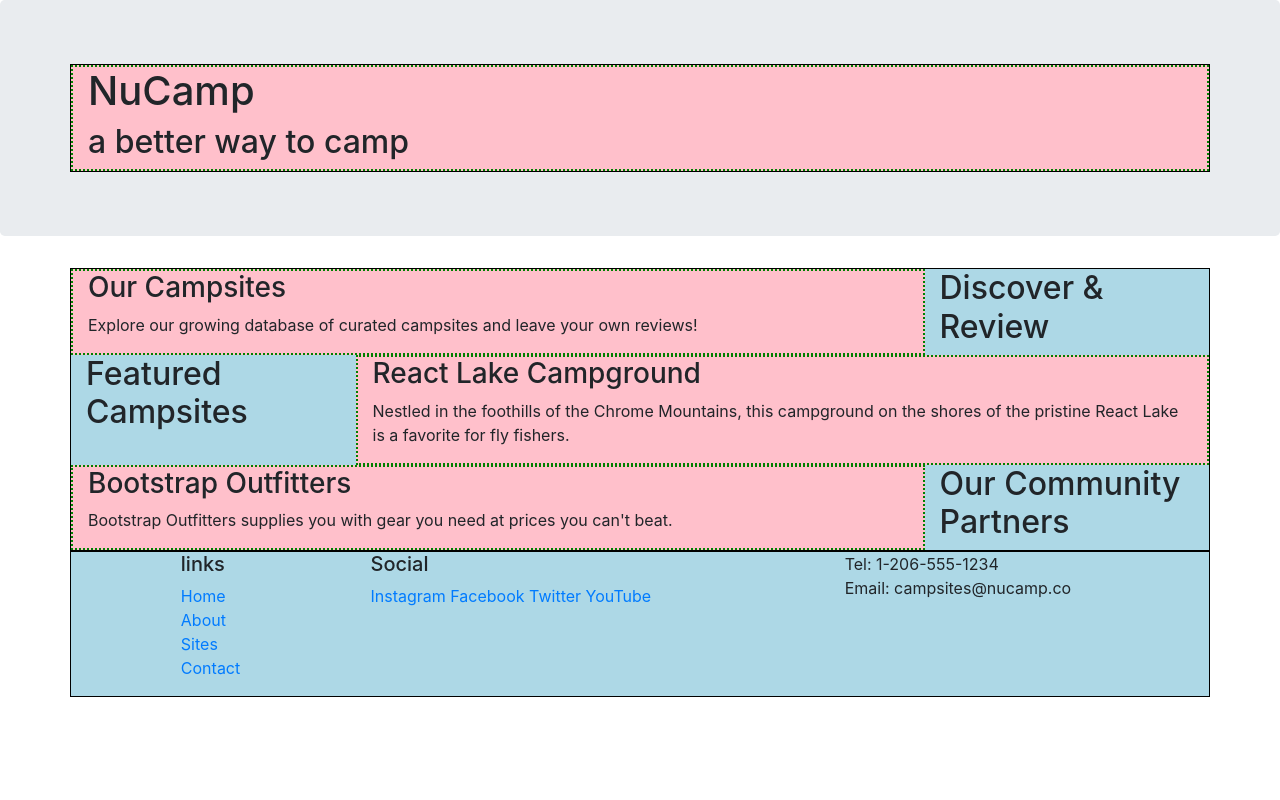
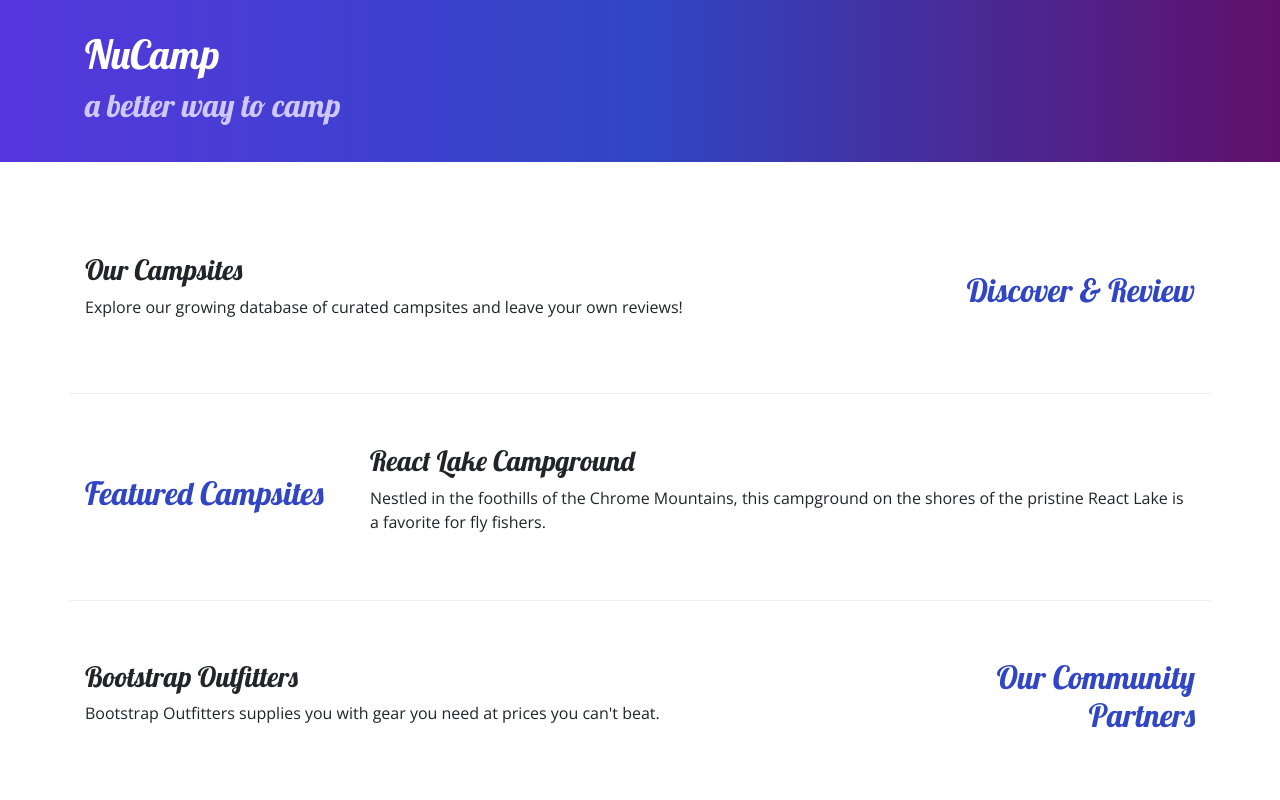
Before and after one commit to AnikThomas/Bootstrap-Project-NuCamp, a website: page index.html in a window 1280 px wide. Shown: the top 800 px of the page. Drawn offline with nearby package versions, Linux system fonts and the light colour scheme.

Commit message:
Adding Custom Styles

```diff
--- a/index.html
+++ b/index.html
@@ -1,27 +1,22 @@
 <!DOCTYPE html>
 <html lang="en">
 <head>
-    <meta charset="UTF-8"/>
+    <!-- Required meta tags always come first -->
+    <meta charset="utf-8" />
     <meta name="viewport" content="width=device-width, initial-scale=1" />
 
     <!-- Bootstrap CSS -->
-    <link rel="stylesheet" href="node_modules/bootstrap/dist/css/bootstrap.min.css"/>
+    <link rel="stylesheet" href="node_modules/bootstrap/dist/css/bootstrap.min.css" />
 
+    <!-- Additional CSS must be placed after Bootstrap CSS -->
+    <link rel="stylesheet" href="https://fonts.googleapis.com/css?family=Lobster|Open+Sans" />
+    <link rel="stylesheet" href="./styles.css"/>
 
     <title>NuCamp: A Better Way To Camp</title>
-    <style>
-        .container{
-            border: solid 1px black;
-            background-color: lightblue;
-        }
-        .col{
-            border:dotted green 2px;
-            background-color: pink;
-        }
-    </style>
+
 </head>
 <body>
-    <header class="jumbotron">
+    <header class="jumbotron jumbotron-fluid">
         <div class="container">
             <div class="row">
                 <div class="col">
@@ -33,9 +28,9 @@
     </header>
 
         <div class="container">
-           <div class="row">
+           <div class="row row-content align-items-center">
             <div class="col-sm-4 order-sm-last col-md-3">
-                <h2>Discover & Review</h2>
+                <h2 class="text-sm-right">Discover & Review</h2>
             </div>
             <div class="col">
                 <h3>Our Campsites</h3>
@@ -44,7 +39,7 @@
         </div>
 
 
-            <div class="row">
+            <div class="row row-content align-items-center">
                 <div class="col-sm-4 col-md-3">
                 <h2>Featured Campsites</h2>
             </div>
@@ -56,9 +51,9 @@
             </div>
         </div>
 
-            <div class="row">
+            <div class="row row-content align-items-center">
                 <div class="col-sm-4 order-sm-last col-md-3">
-                    <h2>Our Community Partners</h2>
+                    <h2 class="text-sm-right">Our Community Partners</h2>
                 </div>
             <div class="col">
                 <h3>Bootstrap Outfitters</h3>
@@ -80,7 +75,7 @@
                     </ul>
                 </div>
 
-                <div class="col-6 col-sm-5">
+                <div class="col-6 col-sm-5 text-center">
                     <h5>Social</h5>
                     <a href="http://instagram.com">Instagram</a>
                     <a href="http://facebook.com/">Facebook</a>
@@ -90,7 +85,7 @@
 
                 <!-- Practise Bootstrap grid -->
 
-                <div class="col-sm-4">
+                <div class="col-sm-4 text-center">
                     Tel: 1-206-555-1234<br />
                     Email: campsites@nucamp.co
                 </div>
--- /dev/null
+++ b/styles.css
@@ -0,0 +1,32 @@
+body {
+    font-family: "Open Sans", sans-serif;
+}
+
+h1, h2, h3 {
+    font-family: "Lobster", cursive;
+}
+
+h2 {
+    color: #3046C5;
+}
+
+header h2 {
+    color: #CEC8FF;
+}
+
+footer {
+    background-image: linear-gradient(#CEC8FF, white);
+    padding: 20px 0;
+}
+
+.jumbotron {
+    padding: 30px;
+    background-image: linear-gradient(to right, #5637DD, #3046C5, #60106B);
+    color: white;
+}
+
+.row-content {
+    padding: 50px 0;
+    border-bottom: 1px ridge;
+    min-height: 200px;
+}
```
